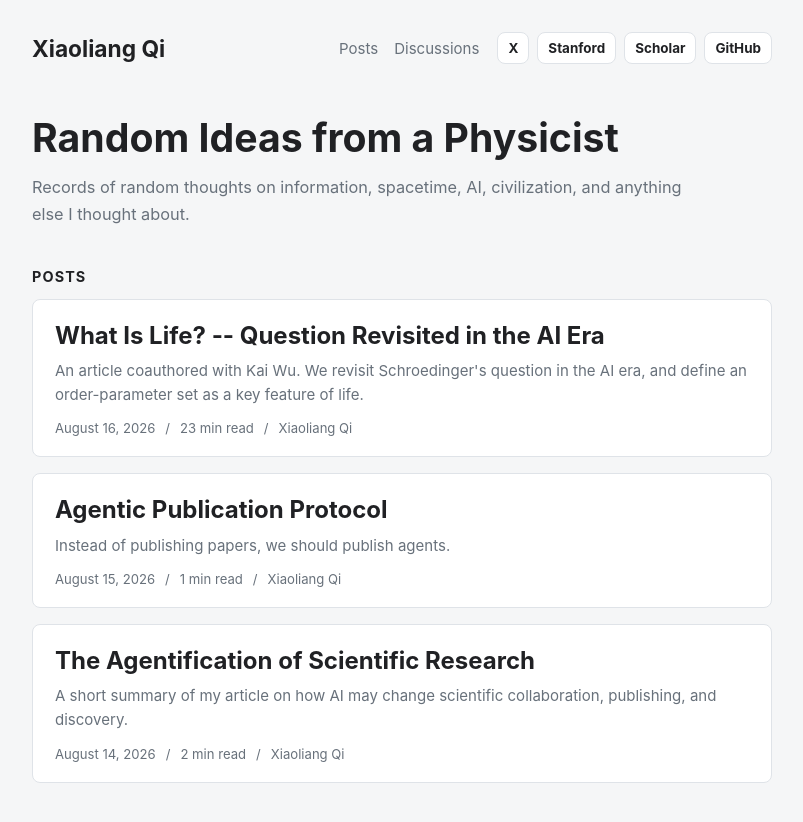
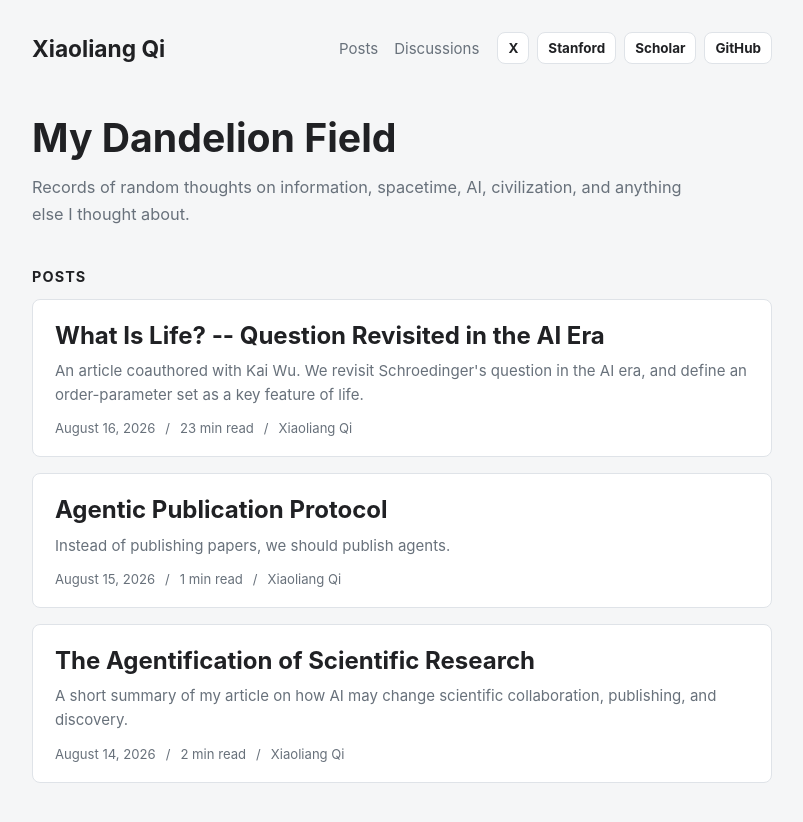
Before and after one commit to XiaoliangQi/blog, a Next.js app: page / in a window 1280 px wide. Shown: the top 822 px of the page, without its empty margins (238-1041 px from the left). Built offline with nearby package versions, Linux system fonts and the light colour scheme.

Commit message:
Update homepage title

```diff
--- a/app/page.tsx
+++ b/app/page.tsx
@@ -29,7 +29,7 @@ export default function Home() {
       </header>
 
       <section className="home-info">
-        <h1>Random Ideas from a Physicist</h1>
+        <h1>My Dandelion Field</h1>
         <p>
           Records of random thoughts on information, spacetime, AI,
           civilization, and anything else I thought about.
```
Also changed, not shown: 1 other file (tests, documents, lock files or other folders).
